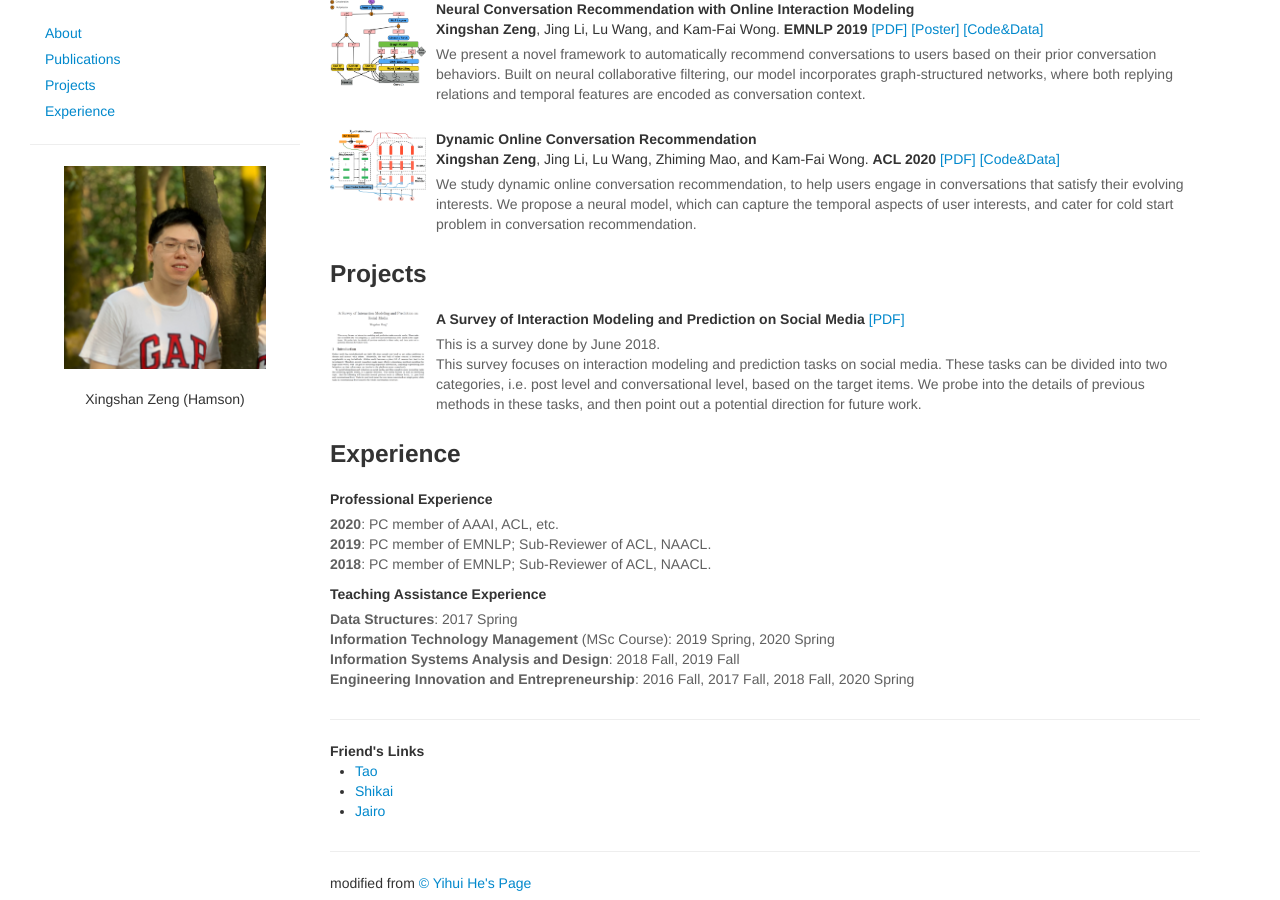
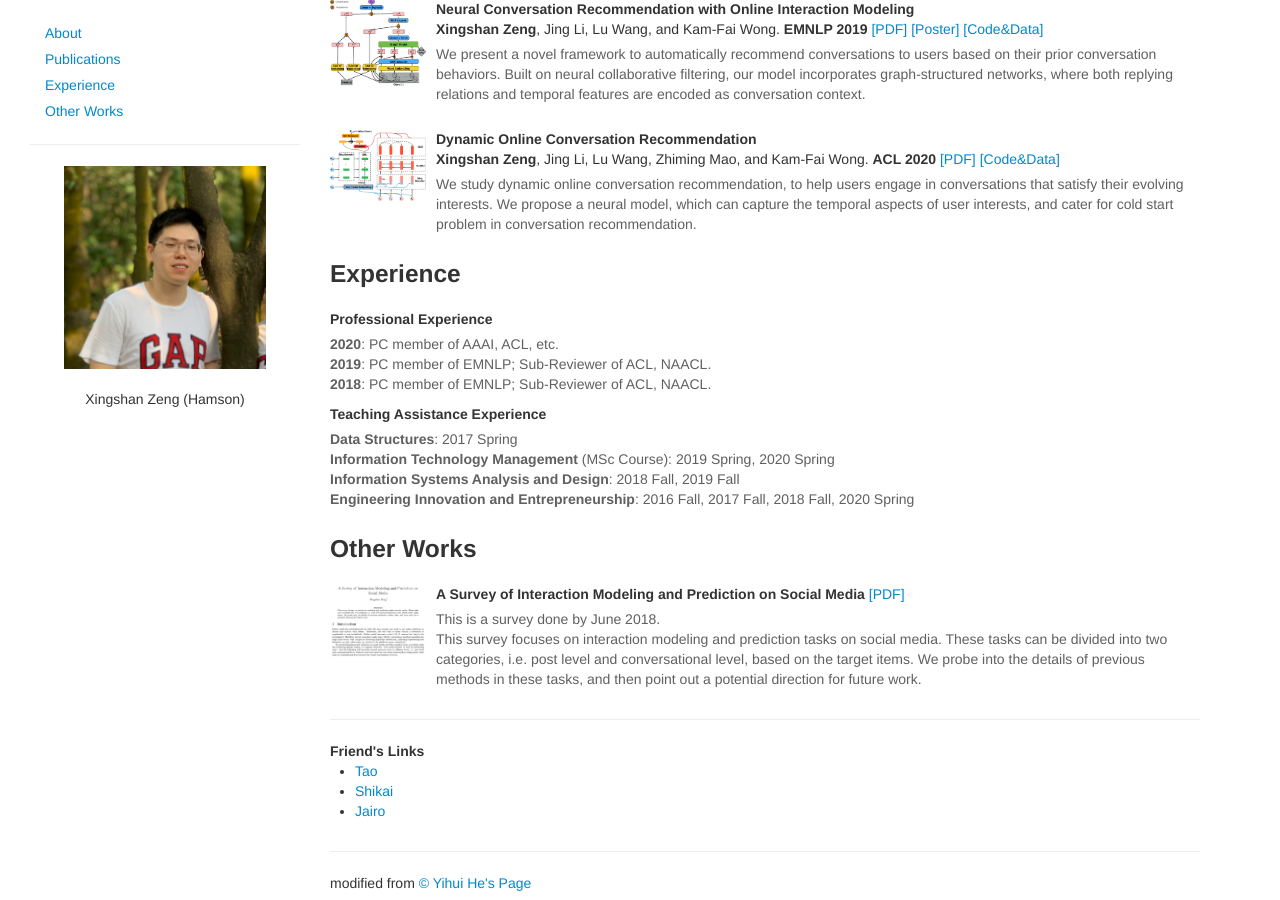
Before and after one commit to zxshamson/zxshamson.github.io, a Jekyll site: the page index.html, which Jekyll copies as it is, in a window 1280 px wide and 900 px high, scrolled down 536 px. Built offline with Jekyll 4.4.1, drawn with Linux system fonts in a browser that asks for light colours.

Commit message:
Update index.html

```diff
--- a/index.html
+++ b/index.html
@@ -20,8 +20,8 @@
 <div class="visible-phone" id="blackBar">
     <a href="#top">About</a>
     <a href="#publications">Publications</a>
-    <a href="#projects">Projects</a>
     <a href="#experience">Experience</a>
+    <a href="#other-works">Other Works</a>
     <!--<a href="#teaching">Teaching</a>-->
     <!--<a target="_blank" href="?">CV</a>-->
 </div>
@@ -36,8 +36,8 @@
         <ul class="nav nav-list bs-docs-sidenav hidden-phone">
             <li><a href="#top">About</a></li>
             <li><a href="#publications">Publications</a></li>
-            <li><a href="#projects">Projects</a></li>
             <li><a href="#experience">Experience</a></li>
+            <li><a href="#other-works">Other Works</a></li>
             <!--<li><a href="#teaching">Teaching</a></li>-->
             <!--<li><a target="_blank" href="?">CV</a>
             </li>-->
@@ -190,6 +190,7 @@
             <!--
              *** Projects ***
             -->
+            <!--
             <h3>
                 <a name="projects"></a> Projects
             </h3>
@@ -214,6 +215,7 @@
                     </p>
                 </div>
             </div>
+            -->
 
 
             <!--
@@ -253,6 +255,35 @@
                     <b>Information Systems Analysis and Design</b>: 2018 Fall, 2019 Fall <br>
 
                     <b>Engineering Innovation and Entrepreneurship</b>: 2016 Fall, 2017 Fall, 2018 Fall, 2020 Spring<br>
+                    </p>
+                </div>
+            </div>
+
+
+            <!--
+             *** Projects ***
+            -->
+            <h3>
+                <a name="other-works"></a> Other Works
+            </h3>
+
+            <div class="media">
+                <a class="pull-left">
+                    <img class="media-object"
+                         src="reports/survey1/2stversion-survey-prediction-interaction.png"
+                         width="96px" height="96px">
+                </a>
+                <div class="media-body">
+                    <p class="media-heading">
+                        <strong>
+                            A Survey of Interaction Modeling and Prediction on Social Media
+                        </strong>
+                        <a target="_blank"
+                           href="reports/survey1/2stversion-survey-prediction-interaction.pdf">[PDF]</a>
+                    </p>
+                    <p class="abstract-text">
+                    This is a survey done by June 2018. <br>
+                    This survey focuses on interaction modeling and prediction tasks on social media. These tasks can be divided into two categories, i.e. post level and conversational level, based on the target items. We probe into the details of previous methods in these tasks, and then point out a potential direction for future work.
                     </p>
                 </div>
             </div>
```
